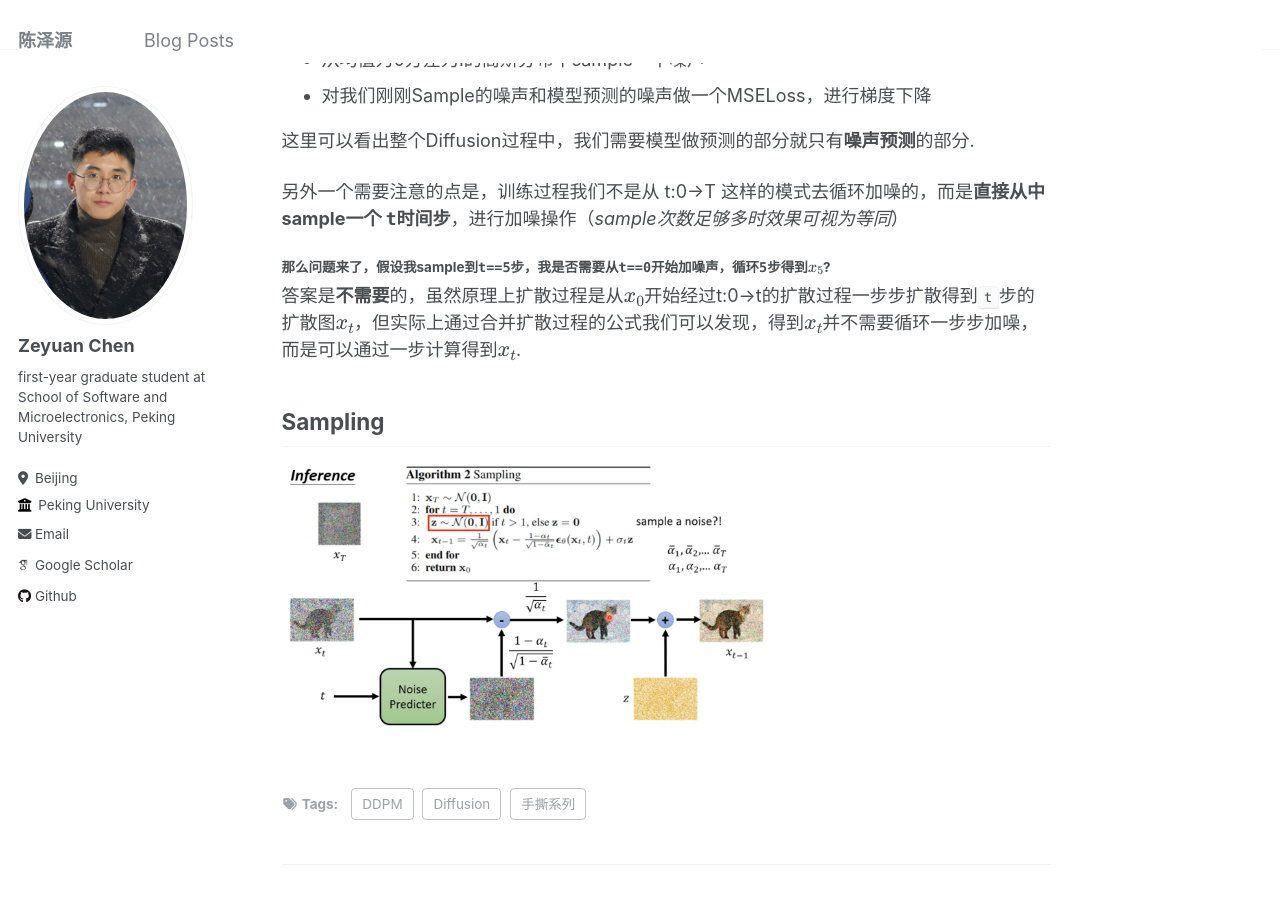
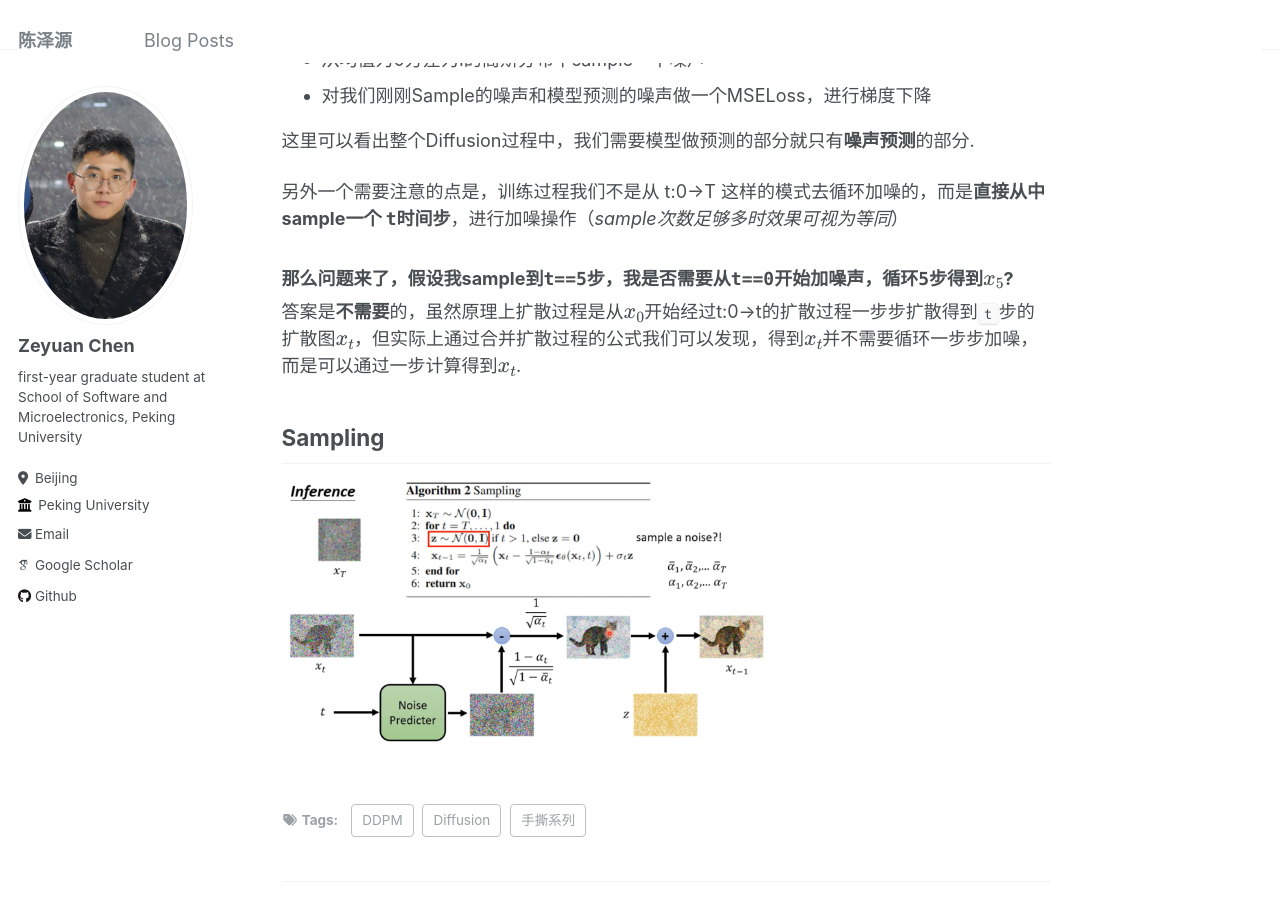
Before and after one commit to chenzyn/chenzyn.github.io, a Jekyll site: the page built from _posts/2024-04-10-diffusion.md, in a window 1280 px wide and 900 px high, scrolled down 1947 px. Built offline with Jekyll 4.4.1, drawn with Linux system fonts in a browser that asks for light colours; some web fonts are replaced.

Commit message:
upload DDPM

```diff
--- a/_posts/2024-04-10-diffusion.md
+++ b/_posts/2024-04-10-diffusion.md
@@ -60,7 +60,7 @@ Training
 另外一个需要注意的点是，训练过程我们不是从 t:0->T 这样的模式去循环加噪的，而是**直接从中sample一个
 `t`时间步**，进行加噪操作（_sample次数足够多时效果可视为等同_）
 
-#### 那么问题来了，假设我sample到`t==5`步，我是否需要从`t==0`开始加噪声，循环`5`步得到$$x_5$$?
+### 那么问题来了，假设我sample到`t==5`步，我是否需要从`t==0`开始加噪声，循环`5`步得到$$x_5$$?
 
 答案是**不需要**的，虽然原理上扩散过程是从$$x_0$$开始经过t:0->t的扩散过程一步步扩散得到`t`步的扩散图$$x_t$$，但实际上通过合并扩散过程的公式我们可以发现，得到$$x_t$$并不需要循环一步步加噪，而是可以通过一步计算得到$$x_t$$.
 
```
